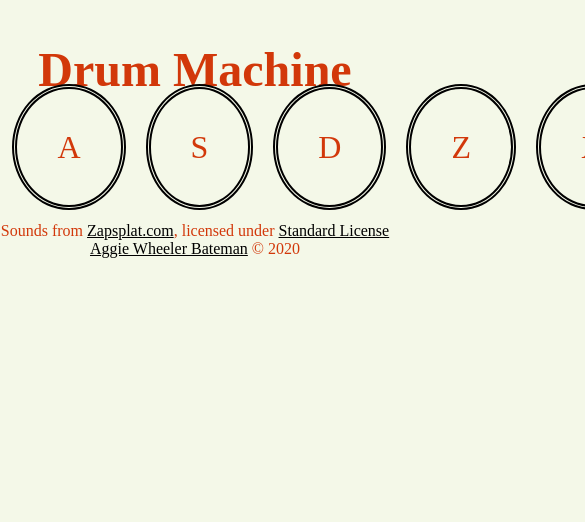
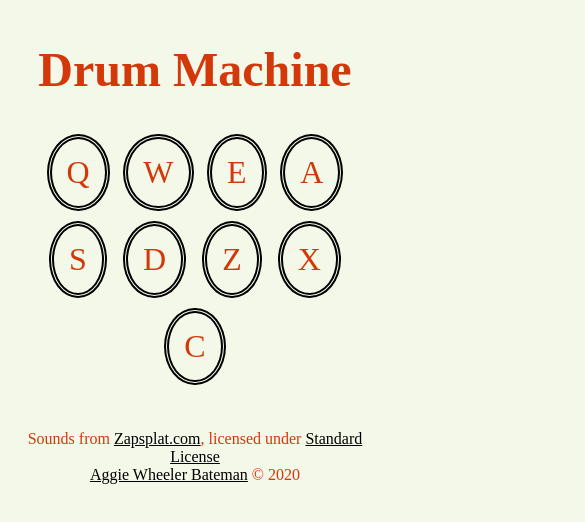
Before and after one commit to aggiewb/drum-machine, a React (Create React App) app in the folder client/: page / in a window 390 px wide. Shown: the top 522 px of the page, 585 px wide, since content can reach past the window. Built offline with nearby package versions, Linux system fonts and the light colour scheme; a web font is replaced by a local one.

Commit message:
Update #display selector's attribute to #drum-pads, and add
separate #display selector attributes
Add class .drum-keydown to hover effect's attributes
Add media query for .drum-pad class, and #display id

```diff
--- a/client/src/App.css
+++ b/client/src/App.css
@@ -2,10 +2,15 @@ h1 {
     font-size: 3rem;
 }
 
-#display {
+#drum-pads {
     display: flex;
     justify-content: space-evenly;
     flex-wrap: wrap;
+    margin: 30px;
+}
+
+#display {
+    font-size: 2.5rem;
 }
 
 .drum-pad {
@@ -17,7 +22,7 @@ h1 {
     font-size: 2rem;
 }
 
-.drum-pad:hover {
+.drum-pad:hover, .drum-keydown {
     color: #f4f8e8;
     background-color: #d2380a;
 }
@@ -29,3 +34,14 @@ footer {
 a {
     color: black;
 }
+
+@media only screen and (max-width: 600px) {
+    .drum-pad {
+        padding: 15px;
+        margin: 5px;
+    }
+
+    #display {
+        font-size: 1.5rem;
+    }
+  }
```
